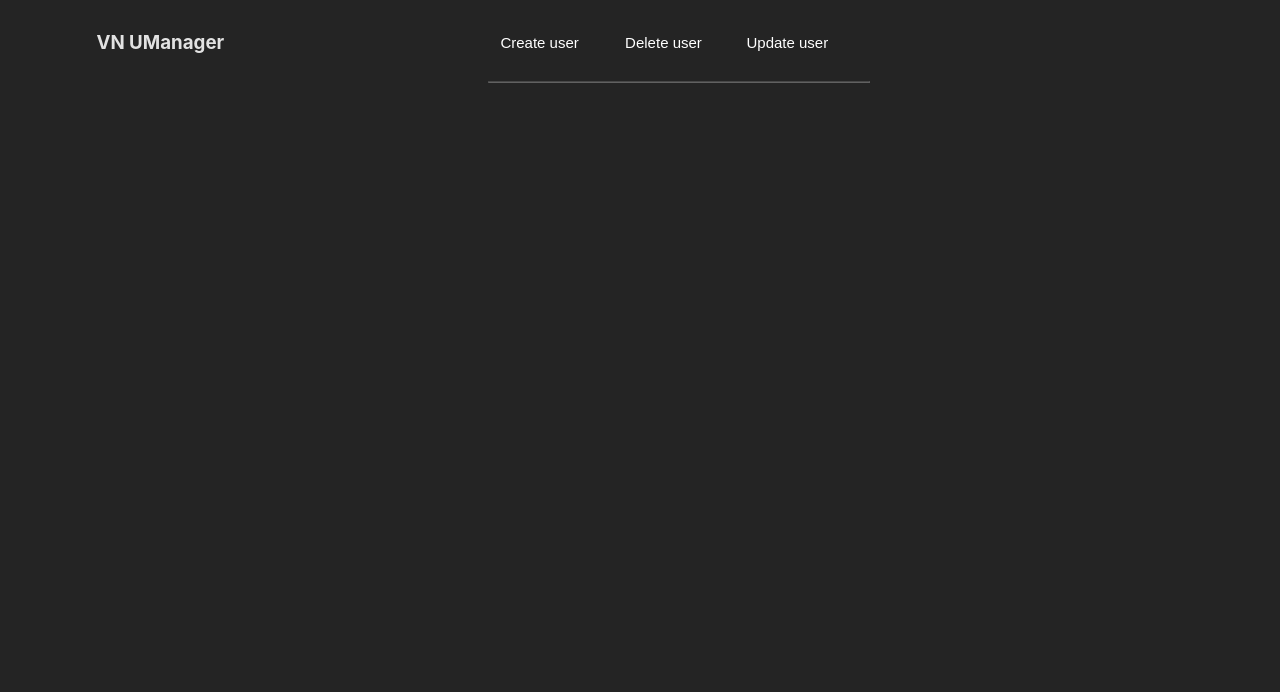
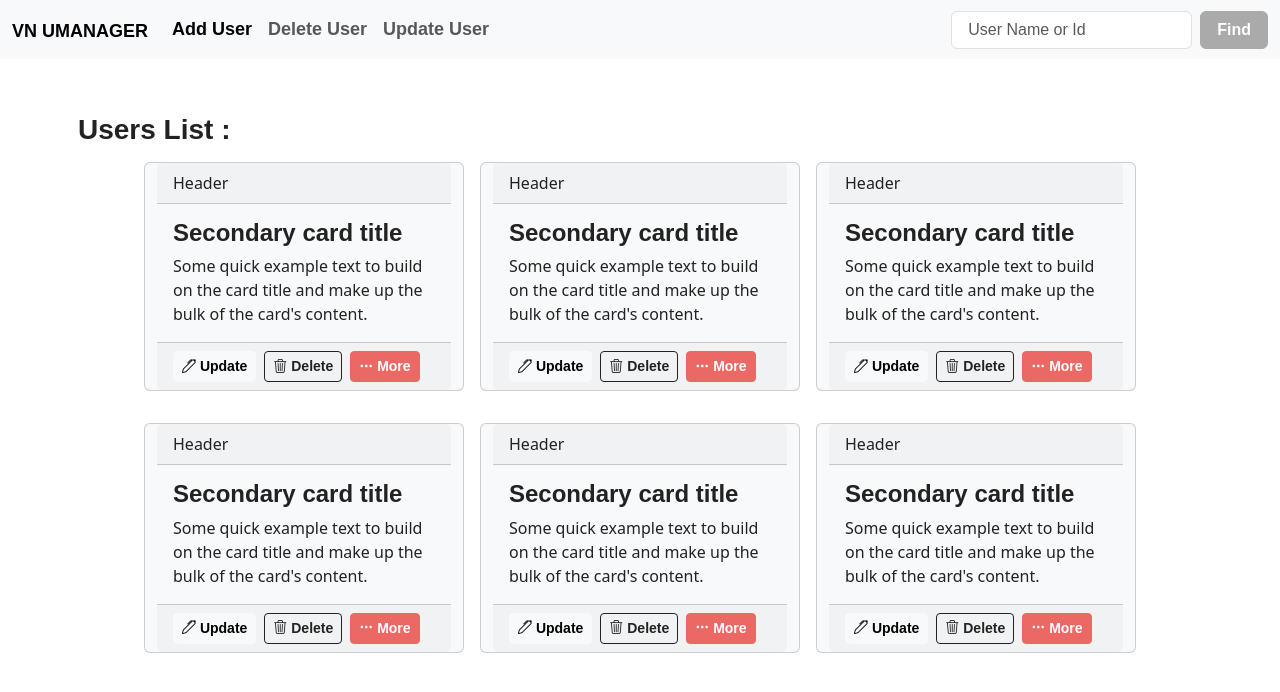
Before and after one commit to diouri844/User-Manager, a Vue app in the folder Client/: page / in a window 1280 px wide. Shown: the top 692 px of the page. Built offline with nearby package versions, Linux system fonts and the light colour scheme; a web font is replaced by a local one.

Commit message:
update Client

```diff
--- a/Client/src/App.vue
+++ b/Client/src/App.vue
@@ -1,64 +1,51 @@
-<script setup>
+<script>
 // This starter template is using Vue 3 <script setup> SFCs
 // Check out https://vuejs.org/api/sfc-script-setup.html#script-setup
+import UserList from "../src/components/UserList.vue";
+
+export default {
+  components:{
+    UserList
+  }
+}
+
+
 </script>
 
 <template>
-  <nav class="nav_content">
-    <div class="nav_logo">
-      <h3> VN UManager </h3>
+    <div>
+      <nav class="navbar navbar-expand-lg navbar-light bg-light">
+        <div class="container-fluid">
+          <a class="navbar-brand" >VN UManager</a>
+          <button class="navbar-toggler" type="button" data-bs-toggle="collapse" data-bs-target="#navbarColor03"
+            aria-controls="navbarColor03" aria-expanded="false" aria-label="Toggle navigation">
+            <span class="navbar-toggler-icon"></span>
+          </button>
+          <div class="collapse navbar-collapse" id="navbarColor03">
+            <ul class="navbar-nav me-auto">
+              <li class="nav-item">
+                <a class="nav-link active" href="#">Add User
+                  <span class="visually-hidden">(current)</span>
+                </a>
+              </li>
+              <li class="nav-item">
+                <a class="nav-link" href="#">Delete User </a>
+              </li>
+              <li class="nav-item">
+                <a class="nav-link" href="#">Update User</a>
+              </li>
+            </ul>
+            <form class="d-flex">
+              <input class="form-control me-sm-2" type="text" placeholder="User Name or Id">
+              <button class="btn btn-secondary my-2 my-sm-0" type="submit">Find</button>
+            </form>
+          </div>
+        </div>
+      </nav>
+      <UserList />
     </div>
-    <div class="nav_link">
-      <button class="btn_serve_add" > Create user </button>
-      <button class="btn_serve_remove" > Delete user  </button>
-      <button class="btn_serve_update"> Update  user </button>
-    </div>
-  </nav>
-  <hr class="line" />
 </template>
 
 <style scoped>
-.nav_content{
-  margin-top:1%;
-  margin-left: 7%;
-  display: flex;
-  align-content: space-between;
-  width:60%;
-}
-.nav_logo{
-  margin-right: 2%;
-  width:100%;
-  float: left;
-  left: 0;
-}
-.line{
-  opacity:0.3;
-  width:30%;
-  margin-left:38%;
-}
-.nav_link{
-  display: flex;
-  width:100%;
-  align-content:space-between;
-  background-color: transparent;
-}
-.btn_serve_add, .btn_serve_remove, .btn_serve_update{
-  font-size:15px;
-  margin-right:3%;
-  cursor:pointer;
-  width:100%;
-  height:auto;
-  color:white;
-  background-color: transparent;
-  border:none;
-  opacity: 0.;
-}
-.btn_serve_remove:hover , .btn_serve_remove:focus,
-.btn_serve_add:hover , .btn_serve_add:focus,
-.btn_serve_update:hover , .btn_serve_update:focus
-{
-  opacity: 0.7;
-  color: #eee;
-  transition: 0.7s;
-}
+@import url("https://cdn.jsdelivr.net/npm/bootstrap-icons@1.10.2/font/bootstrap-icons.css");
 </style>
--- a/Client/src/style.css
+++ b/Client/src/style.css
@@ -1,5 +1,5 @@
 :root {
-  font-family: Inter, Avenir, Helvetica, Arial, sans-serif;
+  /*font-family: Inter, Avenir, Helvetica, Arial, sans-serif;
 
   color-scheme: light dark;
   color: rgba(255, 255, 255, 0.87);
@@ -10,4 +10,5 @@
   -webkit-font-smoothing: antialiased;
   -moz-osx-font-smoothing: grayscale;
   -webkit-text-size-adjust: 100%;
+  */
 }
```
Also changed, not shown: Client/src/main.js (+6 -4 lines).
